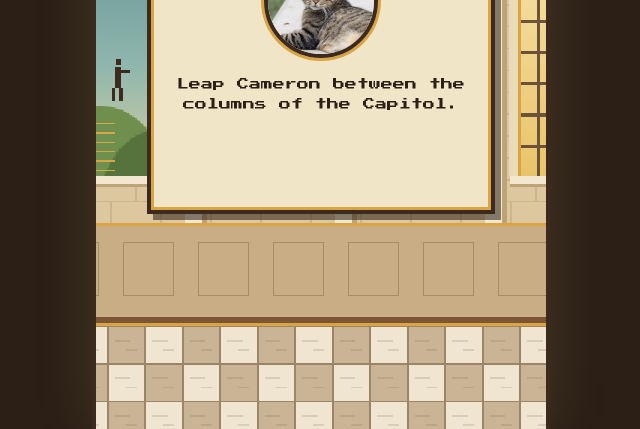
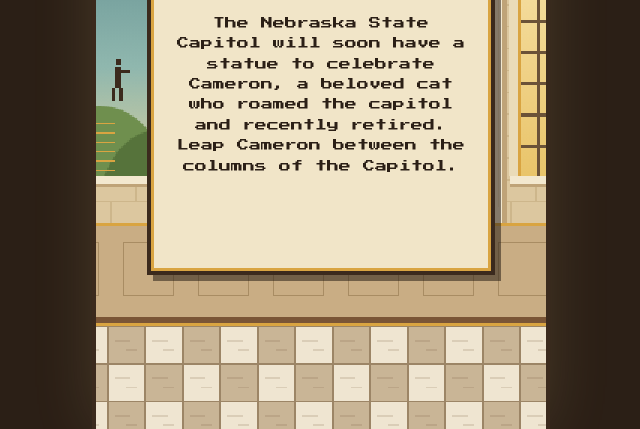
Before and after one commit to MackenzieJEvans/MackenzieJEvans.github.io, a plain HTML site: page Cameron_the_Capitol_Cat_Game/index.html in a window 1280 px wide. Shown: the part 371-800 px from the top of the page, without its empty margins (319-959 px from the left). Drawn offline with Linux system fonts and the light colour scheme.

Commit message:
Update index.html

```diff
--- a/Cameron_the_Capitol_Cat_Game/index.html
+++ b/Cameron_the_Capitol_Cat_Game/index.html
@@ -170,7 +170,7 @@
     <div class="card">
       <h1 class="title">Cameron<small>the Capitol Cat</small></h1>
       <img class="avatar" src="cameron.jpg" alt="Cameron, a brown tabby cat, lounging on a limestone ledge">
-      <p>Leap Cameron between the columns of the Capitol.</p>
+      <p>The Nebraska State Capitol will soon have a statue to celebrate Cameron, a beloved cat who roamed the capitol and recently retired. Leap Cameron between the columns of the Capitol.</p>
       <p class="muted blink">Tap, click, or press Space</p>
       <p class="muted" id="startBest"></p>
     </div>
```
